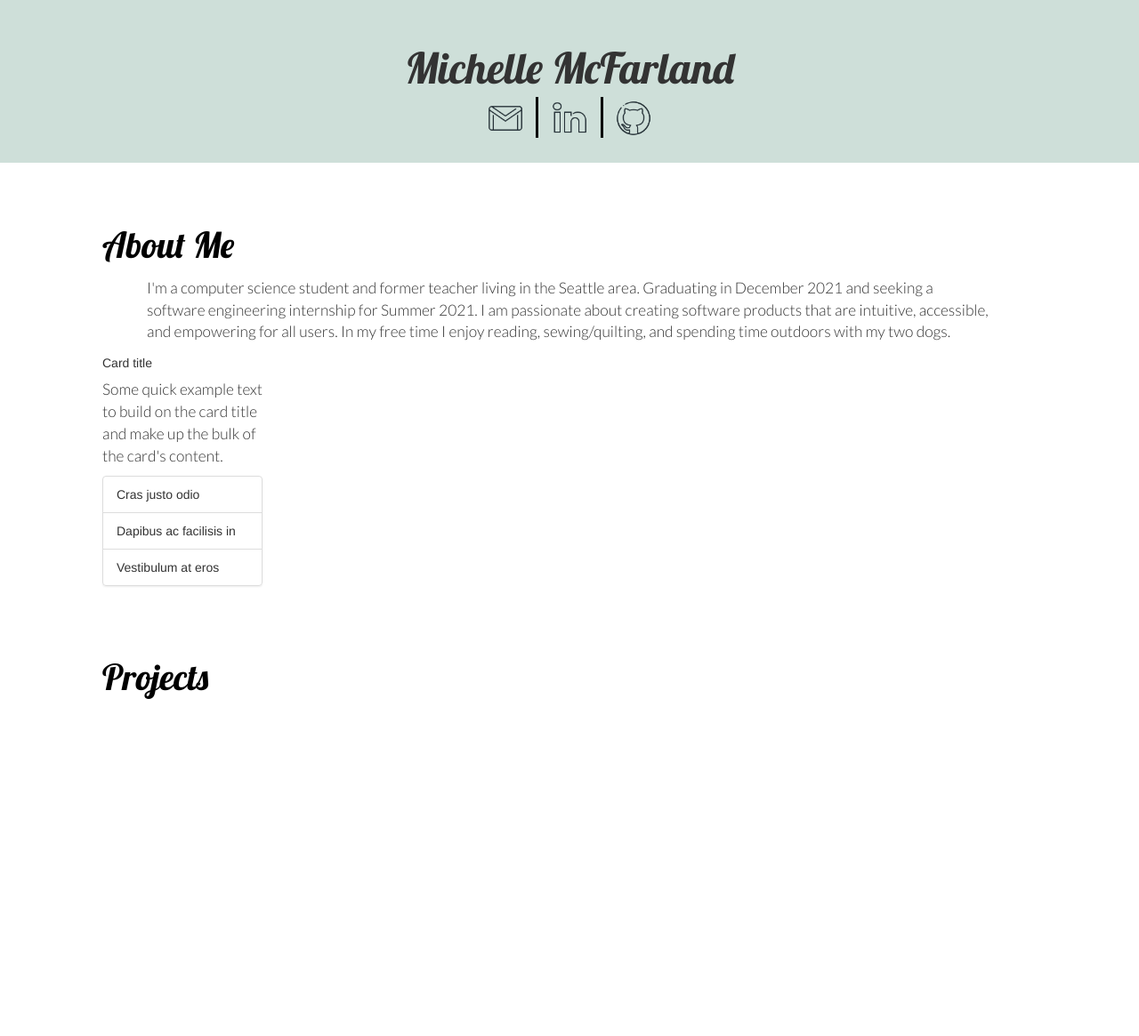
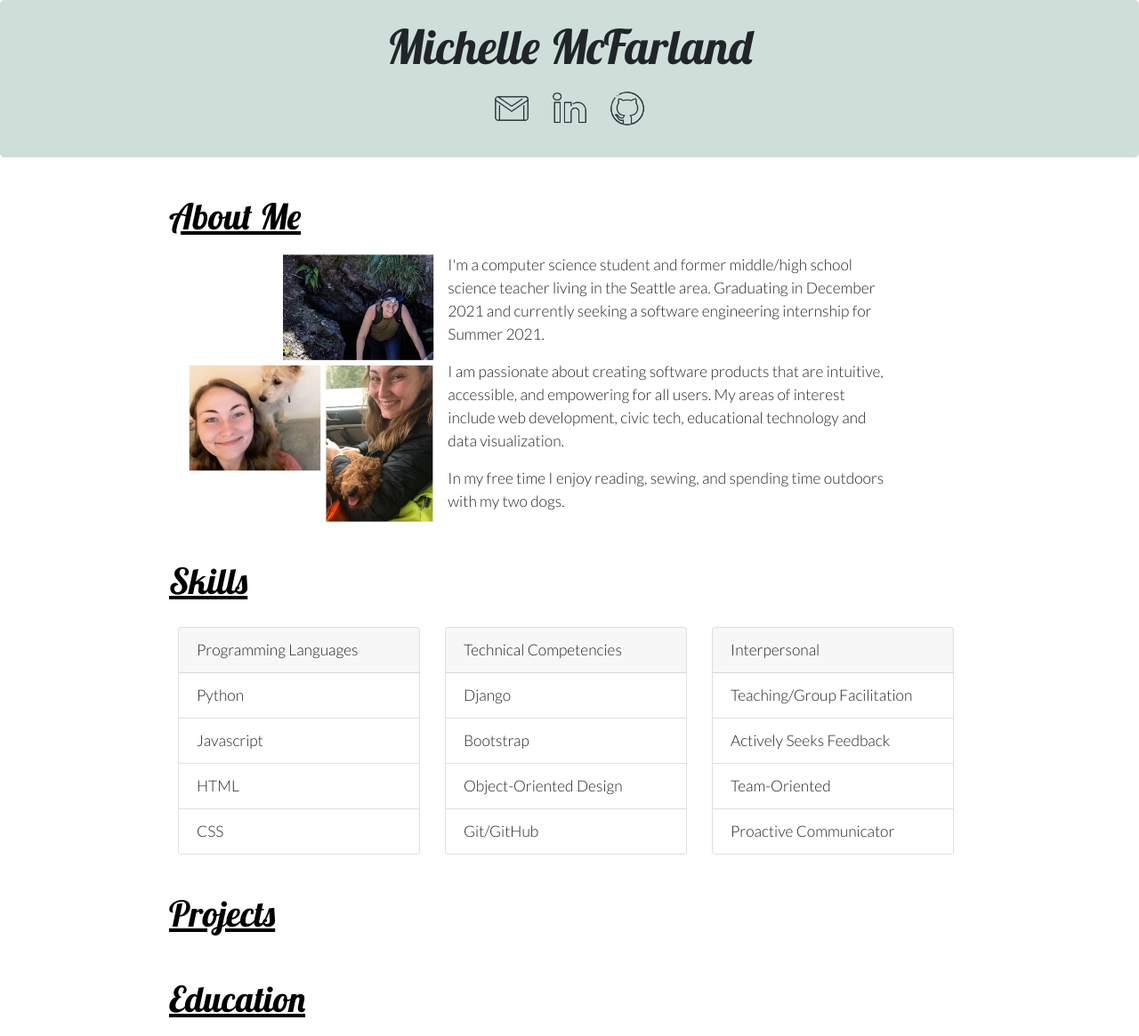
Before and after one commit to mcfarlm3/PortfolioProject, a Django app: page / in a window 1280 px wide. Shown: the whole page at 89% size. Before the commit the page ends 786 px from the top, so only its background shows below. Run offline with Django 3.2, Linux system fonts and the light colour scheme; data that the repository does not hold is empty; some libraries are stand-ins or nearby versions.

Commit message:
Added About Me Section and Education

```diff
--- a/blog/static/css/blog.css
+++ b/blog/static/css/blog.css
@@ -1,17 +1,13 @@
 .jumbotron {
     background-color: #CEDFD9;
     margin-top: 0;
-    padding: 30px 30px 30px 30px;
+    padding: 20px 20px 20px 20px;
 }
 
 h2 {
   font-family: 'Lobster', cursive;
   font-size: 30pt;
   color: black;
-}
-
-h3 {
-  font-style: italic;
 }
 
 p {
@@ -24,7 +20,7 @@ p {
   flex-direction: column;
   align-items: center;
   justify-content: center;
-  max-width: 600px;
+  max-width: 700px;
 }
 
 #contact {
@@ -35,20 +31,32 @@ p {
 }
 
 #name {
-  font-size: 36pt;
+  font-size: 40pt;
   font-family: 'Lobster', cursive;
+}
+
+#about-me {
+  font-size: 16pt;
+}
+
+.email:hover {
+  transform: scale(1.1);
 }
 
 .email {
   padding: 10px 10px 10px 10px;
 }
 
+.linkedin:hover {
+  transform: scale(1.1);
+}
+
 .linkedin {
-  padding: 15px 15px 15px 15px;
-  border-style: solid;
-  border-color: black;
-  border-top: 1px;
-  border-bottom: 1px;
+  padding: 10px 15px 15px 15px;
+}
+
+.github:hover {
+  transform: scale(1.1);
 }
 
 .github {
@@ -56,18 +64,39 @@ p {
 }
 
 .section {
-  margin-left: 40px;
-  margin-right: 40px;
-  padding: 20px 20px 20px 20px;
+  padding: 10px 10px 10px 10px;
 }
 
 .section-content {
-  margin-left: 45px;
-  margin-right: 45px;
-  padding: 5px 5px 5px 5px;
+  padding: 10px 10px 10px 10px;
 }
 
-#skills {
-  margin-left: 50px;
-  margin-right: 50px;
+.card {
+  margin-top: 10px;
+  margin-bottom: 10px;
+  font-size: 13pt;
+  font-family: 'Lato', sans-serif;
 }
+
+#about-me-photo {
+  max-width: 300px;
+  padding: 0px 10px 10px 10px;
+}
+
+@media (min-width: 576px) {
+    .card-columns {
+        column-count: 1;
+    }
+}
+
+@media (min-width: 768px) {
+    .card-columns {
+        column-count: 1;
+    }
+}
+
+@media (min-width: 992px) {
+    .card-columns {
+        column-count: 3;
+    }
+}
--- a/blog/templates/blog/index.html
+++ b/blog/templates/blog/index.html
@@ -5,8 +5,8 @@
   <head>
     <meta charset="utf-8">
     <title>Michelle McFarland</title>
-    <link rel="stylesheet" href="//maxcdn.bootstrapcdn.com/bootstrap/3.2.0/css/bootstrap.min.css">
-    <link rel="stylesheet" href="//maxcdn.bootstrapcdn.com/bootstrap/3.2.0/css/bootstrap-theme.min.css">
+    <link rel="stylesheet" href="https://stackpath.bootstrapcdn.com/bootstrap/4.5.2/css/bootstrap.min.css" integrity="sha384-JcKb8q3iqJ61gNV9KGb8thSsNjpSL0n8PARn9HuZOnIxN0hoP+VmmDGMN5t9UJ0Z" crossorigin="anonymous">
+    <script src="https://stackpath.bootstrapcdn.com/bootstrap/4.5.2/js/bootstrap.min.js" integrity="sha384-B4gt1jrGC7Jh4AgTPSdUtOBvfO8shuf57BaghqFfPlYxofvL8/KUEfYiJOMMV+rV" crossorigin="anonymous"></script>
     <link href="https://fonts.googleapis.com/css2?family=Lato:wght@300&family=Lobster&display=swap" rel="stylesheet">
     <link rel="stylesheet" href="{% static 'css/blog.css' %}">
   </head>
@@ -39,35 +39,88 @@
 </div>
 
 <div class="container">
-  <div class="row">
 
-    <div class="col" id="spacer">
+<div class="row">
+
+    <div class="col" id="left-spacer">
     </div>
 
-    <div class="col-6" id="main-content">
+    <div class="col-10" id="main-content">
 
         <div class="section">
-          <h2>About Me</h2>
-          <p class="section-content">I'm a computer science student and former teacher living in the Seattle area. Graduating in December 2021 and seeking a software engineering internship for Summer 2021. I am passionate about creating software products that are intuitive, accessible, and empowering for all users. In my free time I enjoy reading, sewing/quilting, and spending time outdoors with my two dogs.</p>
+          <h2><u>About Me</u></h2>
 
-          <div class="card" style="width: 18rem;">
+          <div class="section-content">
+            <div class="row">
+                <div class="col-10 col-md-4">
+                  <img id=about-me-photo src="/Users/michellemcfarland/portfolio/blog/static/images/about_me_photos.jpg" alt="">
+                </div>
 
-            <div class="card-body">
-              <h5 class="card-title">Card title</h5>
-              <p class="card-text">Some quick example text to build on the card title and make up the bulk of the card's content.</p>
+                <div class="col-12 col-xl-7" id="about-me-description">
+                  <p>I'm a computer science student and former middle/high school science teacher living in the Seattle area. Graduating in December 2021 and currently seeking a software engineering internship for Summer 2021.</p>
+                  <p>I am passionate about creating software products that are intuitive, accessible, and empowering for all users. My areas of interest include web development, civic tech, educational technology and data visualization.</p>
+                  <p>In my free time I enjoy reading, sewing, and spending time outdoors with my two dogs.</p>
+                </div>
+
+
+
             </div>
-            <ul class="list-group list-group-flush">
-              <li class="list-group-item">Cras justo odio</li>
-              <li class="list-group-item">Dapibus ac facilisis in</li>
-              <li class="list-group-item">Vestibulum at eros</li>
-            </ul>
-
           </div>
 
         </div>
 
         <div class="section">
-          <h2>Projects</h2>
+          <h2><u>Skills</u></h2>
+
+        <div class="section-content">
+
+          <div class="card-columns">
+
+            <div class="card" style="width: 17rem;">
+              <div class="card-header">
+                Programming Languages
+              </div>
+
+              <ul class="list-group list-group-flush">
+                <li class="list-group-item">Python</li>
+                <li class="list-group-item">Javascript</li>
+                <li class="list-group-item">HTML</li>
+                <li class="list-group-item">CSS</li>
+              </ul>
+            </div>
+
+            <div class="card" style="width: 17rem;">
+              <div class="card-header">
+                Technical Competencies
+              </div>
+              <ul class="list-group list-group-flush">
+                <li class="list-group-item">Django</li>
+                <li class="list-group-item">Bootstrap </li>
+                <li class="list-group-item">Object-Oriented Design</li>
+                <li class="list-group-item">Git/GitHub</li>
+              </ul>
+            </div>
+
+            <div class="card" style="width: 17rem;">
+              <div class="card-header">
+                Interpersonal
+              </div>
+
+              <ul class="list-group list-group-flush">
+                <li class="list-group-item">Teaching/Group Facilitation</li>
+                <li class="list-group-item">Actively Seeks Feedback</li>
+                <li class="list-group-item">Team-Oriented</li>
+                <li class="list-group-item">Proactive Communicator</li>
+              </ul>
+            </div>
+
+          </div>
+        </div>
+
+        </div>
+
+        <div class="section">
+          <h2><u>Projects</u></h2>
 
           <div class="section-content">
             {% for project in project_list %}
@@ -77,12 +130,18 @@
           </div>
         </div>
 
+        <div class="section">
+          <h2><u>Education</u></h2>
+
+        </div>
+
     </div>
 
-    <div class="col" id="spacer">
-    </div>
+    <div class="col" id="right-spacer">
+</div>
 
-  </div>
+
+</div>
 </div>
 
 
```
Also changed, not shown: blog/static/images/about_me_photos.jpg (added).
